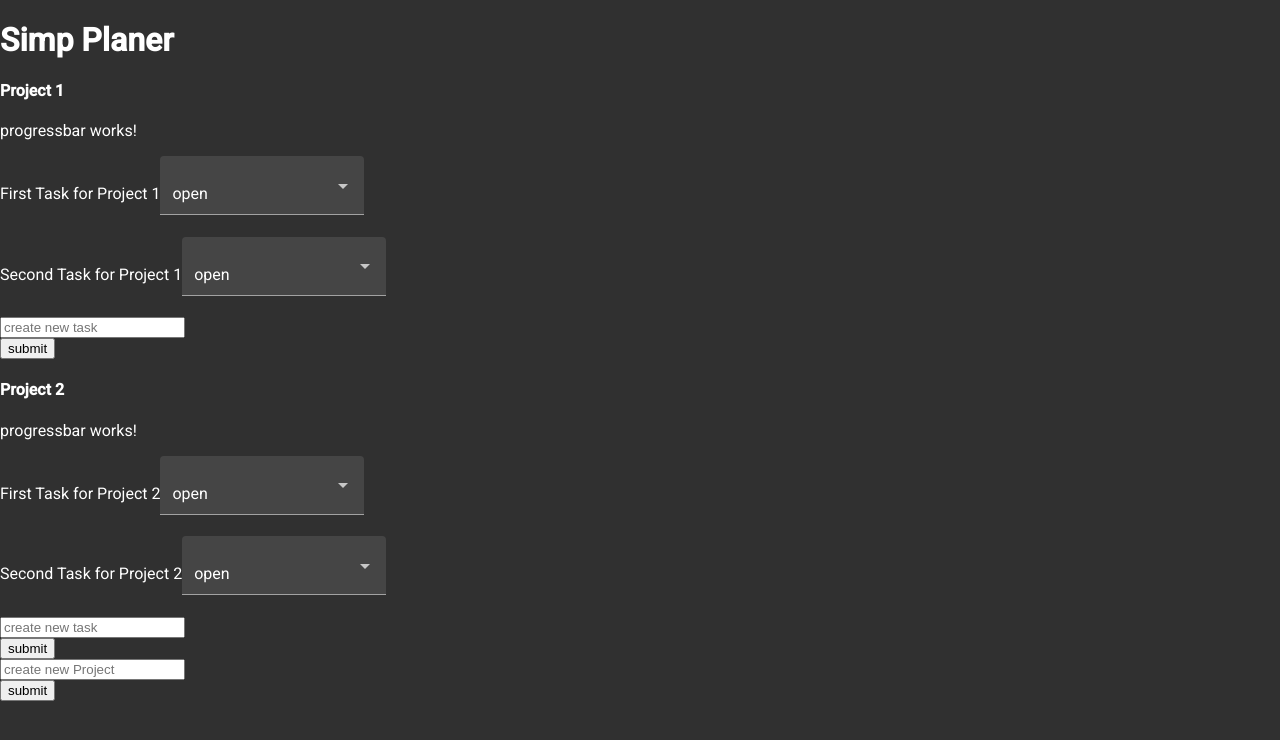
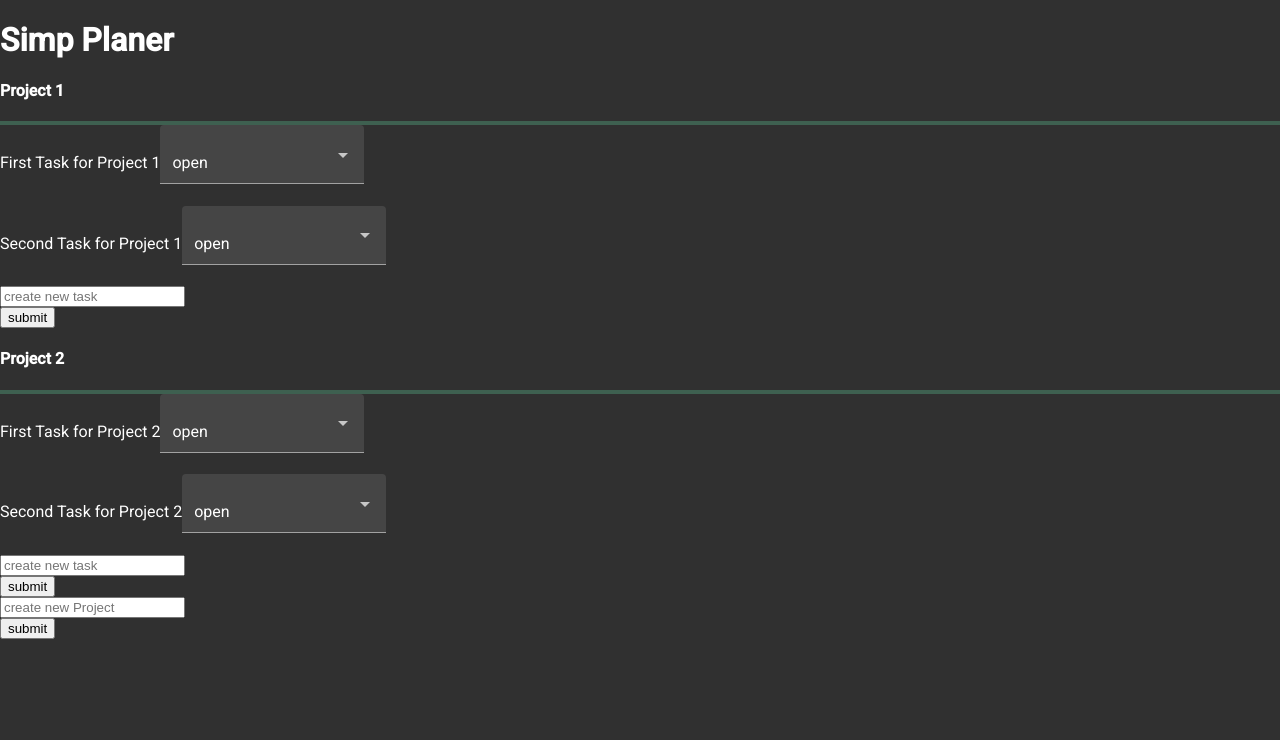
Before and after one commit to RouvenGonzalez/App-Template, an Angular app in the folder projekt/: page / in a window 1280 px wide. Shown: the top 740 px of the page. Built offline with nearby package versions, Linux system fonts and the light colour scheme.

Commit message:
#6 added materal progress bar to the progressbar.component template

```diff
--- a/projekt/src/app/progressbar/progressbar.component.html
+++ b/projekt/src/app/progressbar/progressbar.component.html
@@ -1 +1,4 @@
-<p>progressbar works!</p>
+<mat-progress-bar
+color= 'accent'
+ProgressBarMode = 'determinate'>
+</mat-progress-bar>
```
